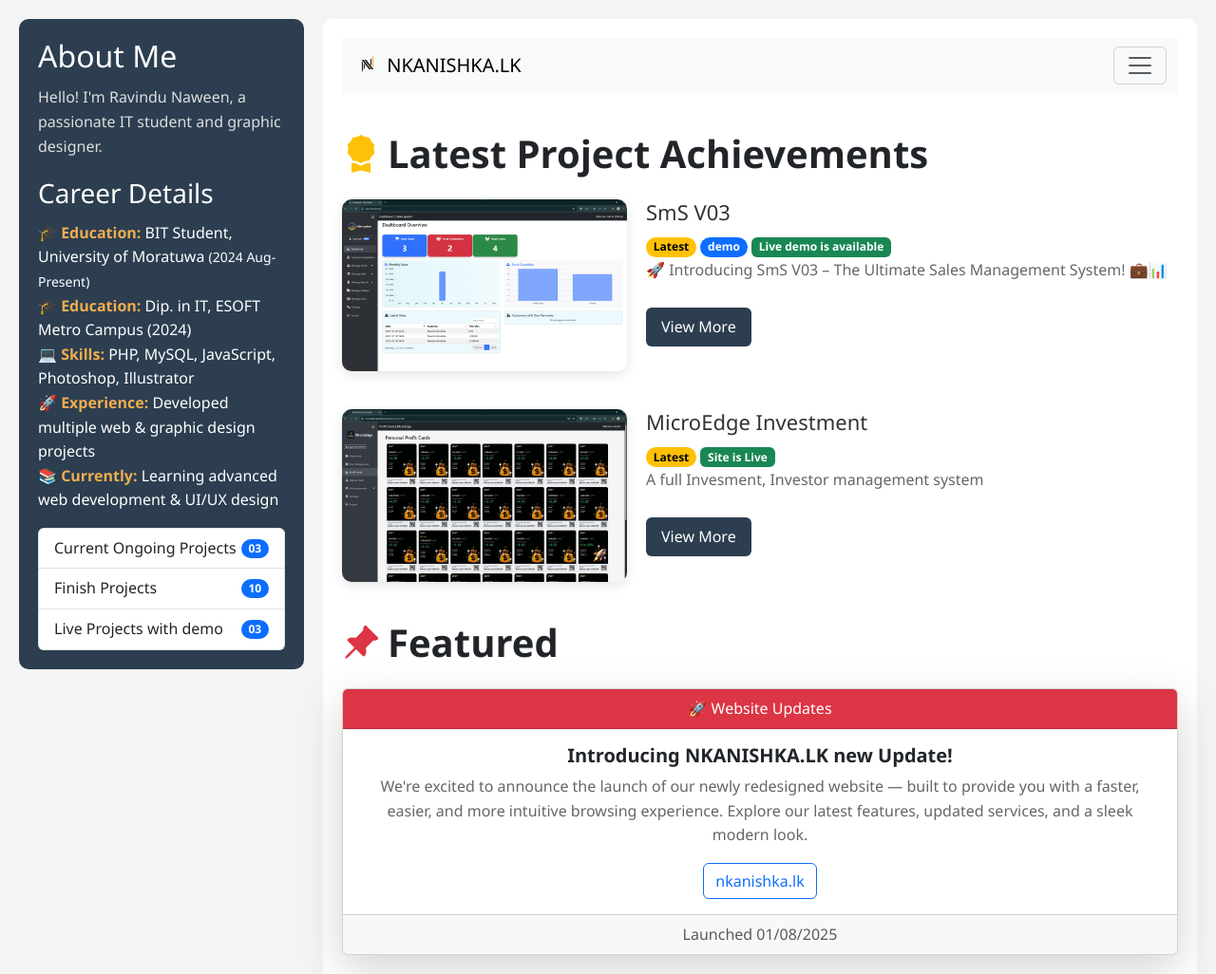
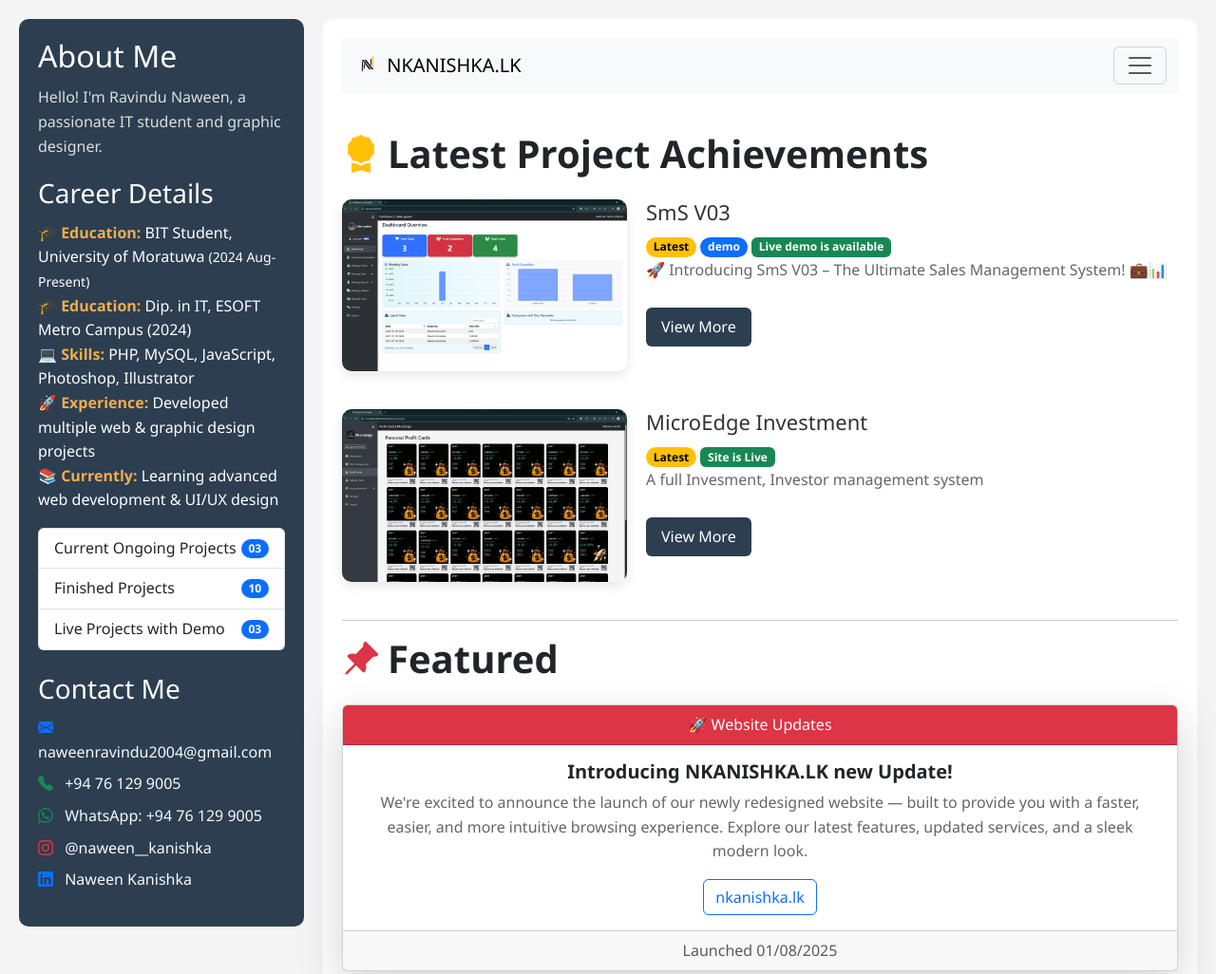
Before and after one commit to NaweenKanishka/nkanishka.lk-v02, a plain HTML site: page index.html in a window 1280 px wide. Shown: the top 1026 px of the page at 95% size. Drawn offline with nearby package versions, Linux system fonts and the light colour scheme.

Commit message:
section separate

```diff
--- a/index.html
+++ b/index.html
@@ -272,6 +272,7 @@
             flex-wrap: wrap;
             justify-content: center;
         }
+
         .service-title {
             font-weight: 600;
         }
@@ -288,7 +289,6 @@
         .service-card:hover i {
             transform: scale(1.2);
         }
-
     </style>
 </head>
 
@@ -309,20 +309,59 @@
                     <li><strong>🚀 Experience:</strong> Developed multiple web & graphic design projects</li>
                     <li><strong>📚 Currently:</strong> Learning advanced web development & UI/UX design</li>
                 </ul>
-                <ul class="list-group">
+
+                <ul class="list-group mb-4">
                     <li class="list-group-item d-flex justify-content-between align-items-center">
                         Current Ongoing Projects
                         <span class="badge text-bg-primary rounded-pill">03</span>
                     </li>
                     <li class="list-group-item d-flex justify-content-between align-items-center">
-                        Finish Projects
+                        Finished Projects
                         <span class="badge text-bg-primary rounded-pill">10</span>
                     </li>
                     <li class="list-group-item d-flex justify-content-between align-items-center">
-                        Live Projects with demo
+                        Live Projects with Demo
                         <span class="badge text-bg-primary rounded-pill">03</span>
                     </li>
                 </ul>
+
+                <h3>Contact Me</h3>
+                <ul class="list-unstyled">
+                    <li class="mb-2">
+                        <i class="bi bi-envelope-fill me-2 text-primary"></i>
+                        <a href="mailto:naweenravindu2004@gmail.com" class="text-decoration-none text-light">
+                            naweenravindu2004@gmail.com
+                        </a>
+                    </li>
+                    <li class="mb-2">
+                        <i class="bi bi-telephone-fill me-2 text-success"></i>
+                        <a href="tel:+94761299005" class="text-decoration-none text-light">
+                            +94 76 129 9005
+                        </a>
+                    </li>
+                    <li class="mb-2">
+                        <i class="bi bi-whatsapp me-2 text-success"></i>
+                        <a href="https://wa.me/94761299005" target="_blank" class="text-decoration-none text-light">
+                            WhatsApp: +94 76 129 9005
+                        </a>
+                    </li>
+                    <li class="mb-2">
+                        <i class="bi bi-instagram me-2 text-danger"></i>
+                        <a href="https://www.instagram.com/naween__kanishka" target="_blank"
+                            class="text-decoration-none text-light">
+                            @naween__kanishka
+                        </a>
+                    </li>
+                    <li>
+                        <i class="bi bi-linkedin me-2 text-primary"></i>
+                        <a href="https://www.linkedin.com/in/naween-kanishka" target="_blank"
+                            class="text-decoration-none text-light">
+                            Naween Kanishka
+                        </a>
+                    </li>
+                </ul>
+
+
             </div>
         </div>
 
@@ -439,7 +478,7 @@
             </div>
             <!-- Modal end -->
             <!--Projects section end-->
-
+<hr>
             <!--Featured section start-->
             <div class="content-block">
                 <h1 class="fw-bold mb-4 projectH1">
@@ -514,35 +553,38 @@
             <!--card section start-->
             <div class="card-group">
                 <div class="card">
-                    <img src="assets/grpheroimg.gif"
-                        class="card-img-top" alt="...">
+                    <img src="assets/grpheroimg.gif" class="card-img-top" alt="...">
                     <div class="card-body">
                         <h5 class="card-title">Creative Graphic Design Solutions</h5>
                         <span class="badge text-bg-success">Graphic Desing</span>
-                        <p class="card-text">Specializing in logo creation, brand identity, posters, social media content, and marketing materials that make your brand stand out. I blend creativity with strategy to deliver visually compelling and impactful designs.</p>
+                        <p class="card-text">Specializing in logo creation, brand identity, posters, social media
+                            content, and marketing materials that make your brand stand out. I blend creativity with
+                            strategy to deliver visually compelling and impactful designs.</p>
                         <span class="badge text-bg-warning">4 Packages are available</span>
                         <p class="card-text"><small class="text-body-secondary">Last updated 01/08/2025</small></p>
                     </div>
                 </div>
                 <div class="card">
-                    <img src="assets/web.gif"
-                        class="card-img-top" alt="...">
+                    <img src="assets/web.gif" class="card-img-top" alt="...">
                     <div class="card-body">
                         <h5 class="card-title">Responsive Web Design Services</h5>
                         <span class="badge text-bg-success">Web Desing</span>
-                        <p class="card-text">Designing modern, user-friendly, and fully responsive websites that deliver seamless experiences across all devices. From landing pages to full business websites, I focus on usability, performance, and clean UI.</p>
+                        <p class="card-text">Designing modern, user-friendly, and fully responsive websites that deliver
+                            seamless experiences across all devices. From landing pages to full business websites, I
+                            focus on usability, performance, and clean UI.</p>
                         <span class="badge text-bg-warning">Contact for more details</span>
                         <p class="card-text"><small class="text-body-secondary">Last updated 01/08/2025</small></p>
                     </div>
                 </div>
                 <div class="card">
-                    <img src="assets/social.gif"
-                        class="card-img-top" alt="...">
+                    <img src="assets/social.gif" class="card-img-top" alt="...">
                     <div class="card-body">
                         <h5 class="card-title">Social Media Management</h5>
                         <span class="badge text-bg-success">Social Media Management</span>
-                        <p class="card-text">Boost your brand's presence across all platforms with our expert social media management services.
-    We handle content creation, post scheduling, audience engagement, and analytics to grow your online community effectively.</p>
+                        <p class="card-text">Boost your brand's presence across all platforms with our expert social
+                            media management services.
+                            We handle content creation, post scheduling, audience engagement, and analytics to grow your
+                            online community effectively.</p>
                         <span class="badge text-bg-warning">All social media accounts</span>
                         <p class="card-text"><small class="text-body-secondary">Last updated 01/08/2025</small></p>
                     </div>
```
Lines whose indentation alone changed are shown as unchanged.
